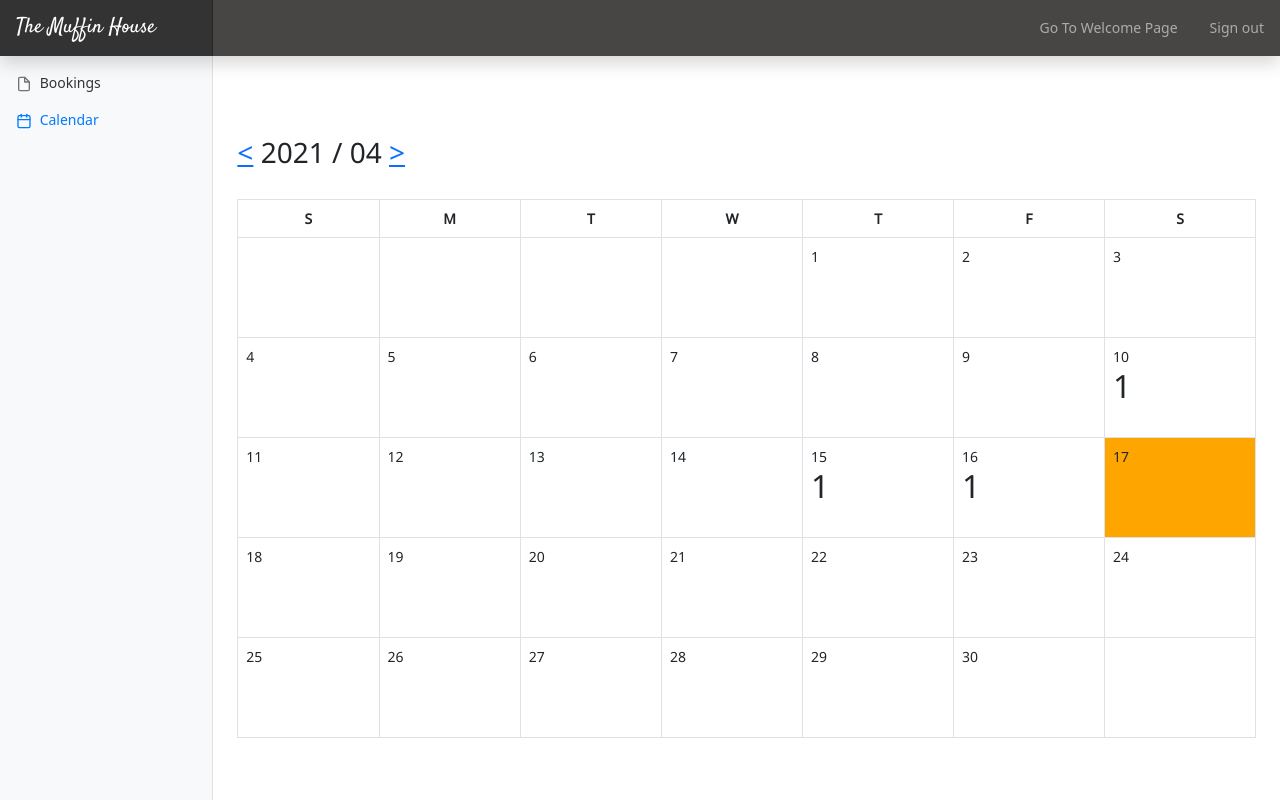
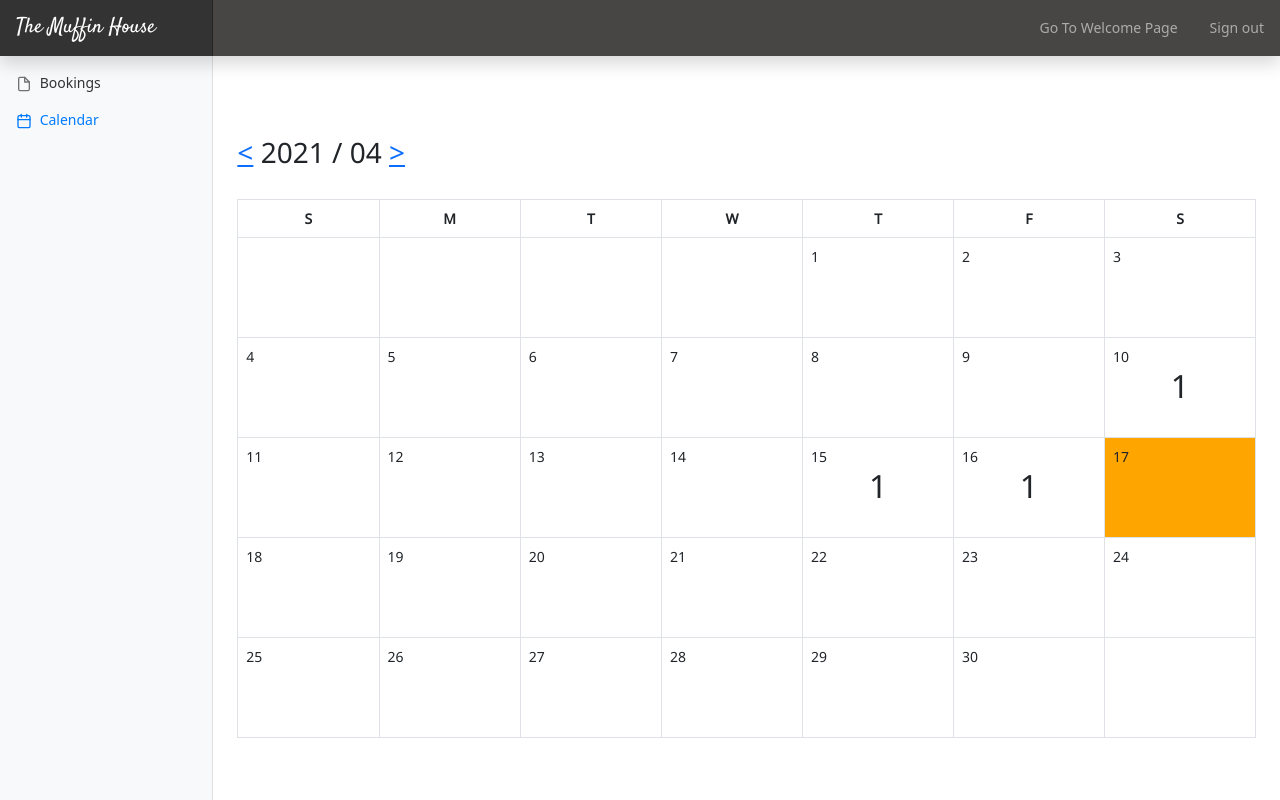
Before and after one commit to likweitan/restaurant-website, a PHP site: page /admin/calendar.php in a window 1280 px wide. Run offline with PHP 8.4, Linux system fonts and the light colour scheme; data comes from the database, SQL or seed files in the repository.

Commit message:
minor change on date

```diff
--- a/admin/calendar.php
+++ b/admin/calendar.php
@@ -67,7 +67,7 @@
             while($row = mysqli_fetch_array($query))
             {
             if($date==$row['booking_date']){
-              $week .= '<br><h2>';
+              $week .= '<br><h2 style="text-align: center">';
               $week .= $row["count"];
               $week .= '</h2>';
           }
```
